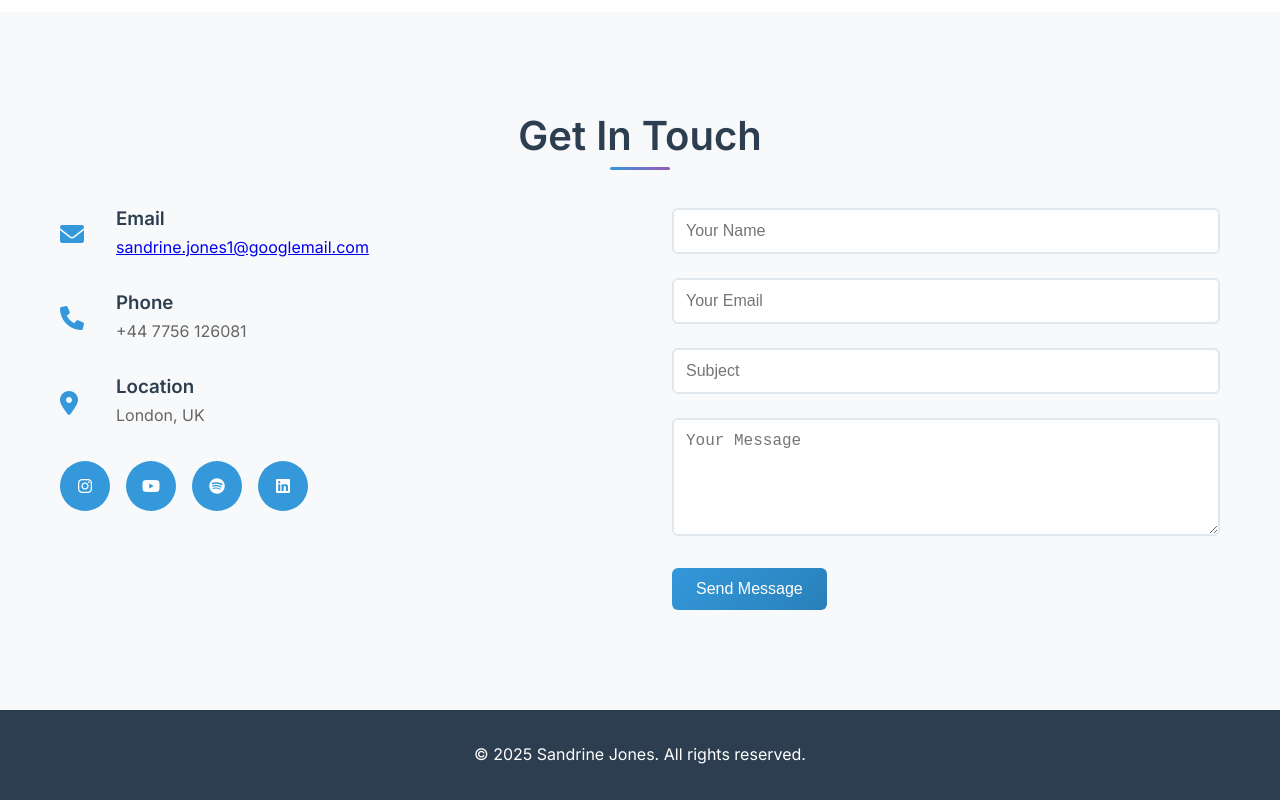
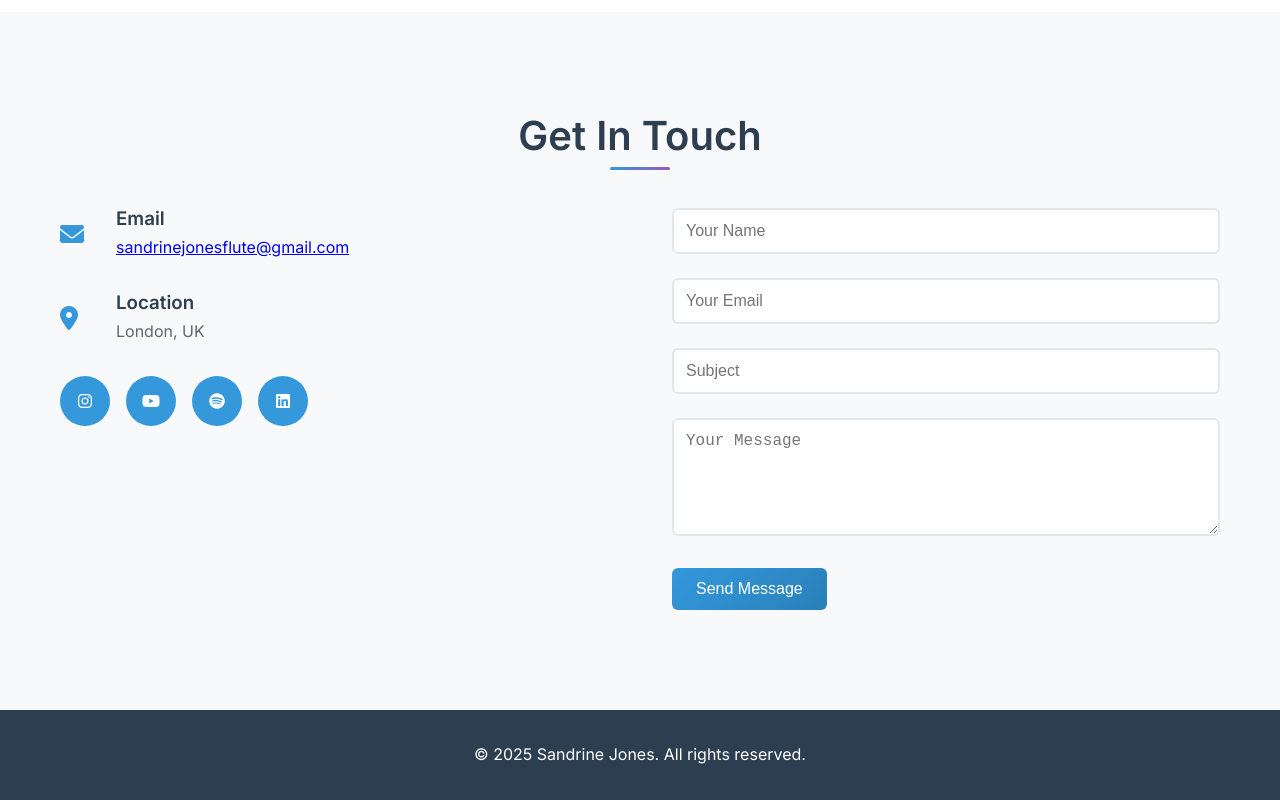
Before and after one commit to jonathandhill/flute, a plain HTML site: page index.html in a window 1280 px wide. Shown: the part 3950-4750 px from the top of the page. Drawn offline with Linux system fonts and the light colour scheme.

Commit message:
removed number and updated email

```diff
--- a/index.html
+++ b/index.html
@@ -334,17 +334,10 @@
               <div>
                 <h3>Email</h3>
                 <p>
-                  <a href="mailto:sandrine.jones1@googlemail.com"
-                    >sandrine.jones1@googlemail.com</a
+                  <a href="mailto:sandrinejonesflute@gmail.com"
+                    >sandrinejonesflute@gmail.com</a
                   >
                 </p>
-              </div>
-            </div>
-            <div class="contact-item">
-              <i class="fas fa-phone"></i>
-              <div>
-                <h3>Phone</h3>
-                <p>+44 7756 126081</p>
               </div>
             </div>
             <div class="contact-item">
```
